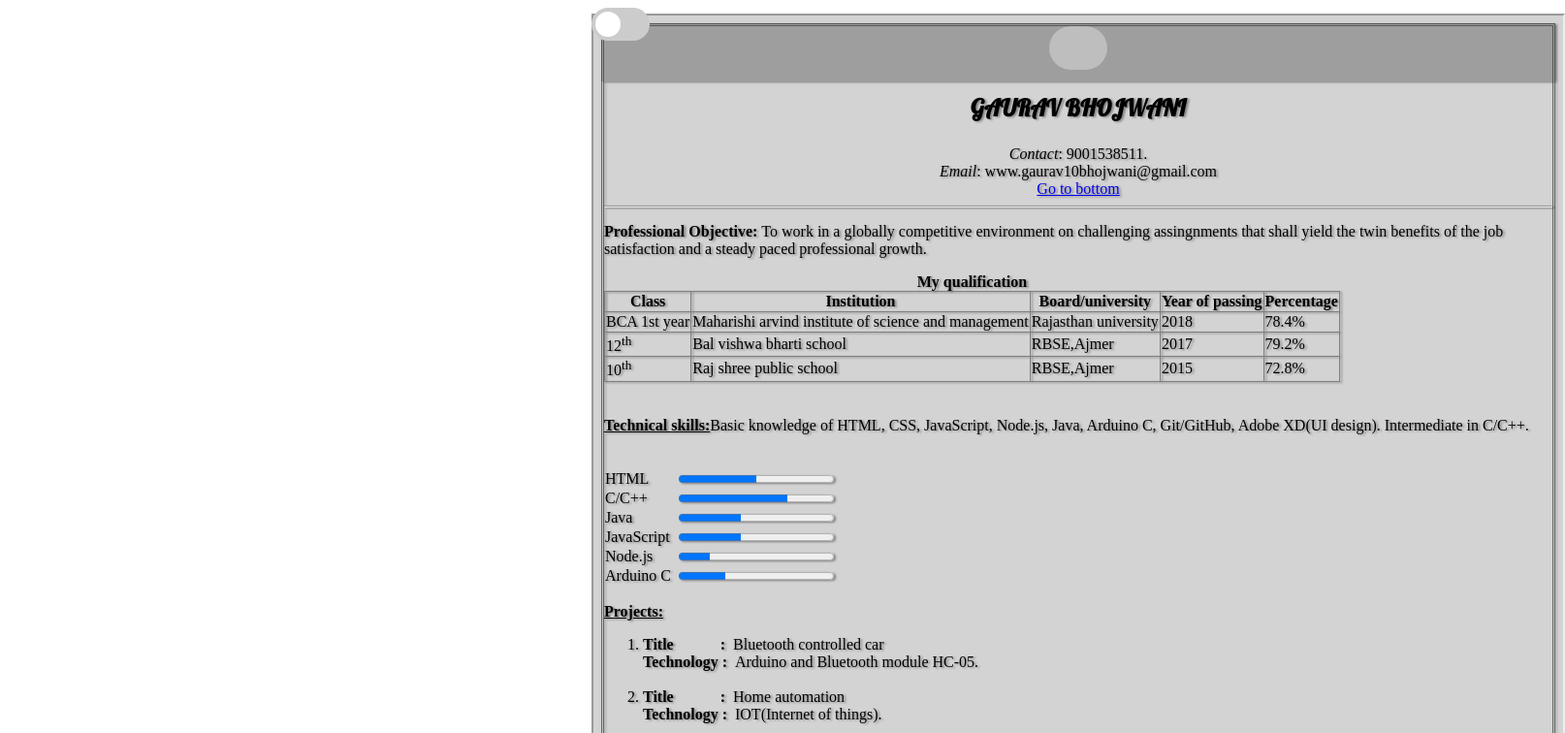
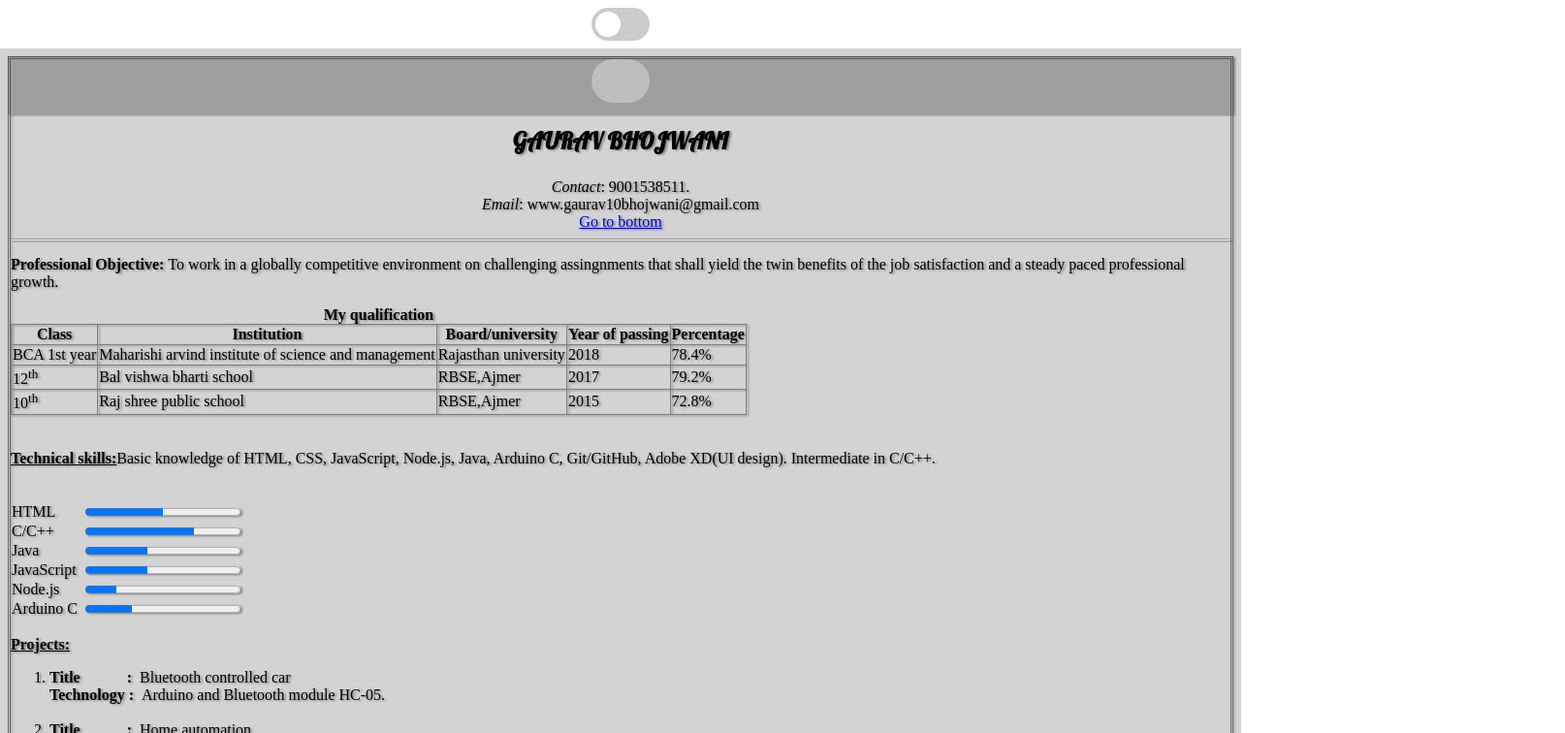
Before and after one commit to Gauravdarkslayer/Gauravdarkslayer.github.io, a plain HTML site: page index.html in a window 1280 px wide. Shown: the top 756 px of the page at 97% size, 1614 px wide, since content can reach past the window. Drawn offline with Linux system fonts and the light colour scheme.

Commit message:
Update index.html

```diff
--- a/index.html
+++ b/index.html
@@ -86,8 +86,8 @@
                     <input type="checkbox" id="myCheck" onclick="myFunction()">
                     <span class="slider round"></span>
                     <center>
-                   <iframe style="height:1080; width:1000; align="center" margin-top: auto; scrolling = "no" display:none;" id="text" src="gauravdarkslayer.github.io/OriginalResume.html"></iframe>
-                   <iframe style="height:1080; width:1000; margin-top: auto; display: block;"scrolling = "no" id="texts" src="gauravdarkslayer.github.io/myPortfolio.html"></iframe>
+                   <iframe style=" position:fixed; height:1080; width:1000;  margin-top: auto;  display:none; top:50px; left:0px; bottom:0px; right:0px; width:100%; height:100%; border:none; margin:0; padding:0; overflow:hidden; " id="text" src="gauravdarkslayer.github.io/myPortfolio.html"></iframe>
+                   <iframe style="position:fixed; height:1080; width:1000; margin-top: auto; display: block; top:50px; left:0px; bottom:0px; right:0px; width:100%; height:100%; border:none; margin:0; padding:0; overflow:hidden; " id="texts" src="gauravdarkslayer.github.io/OriginalResume.html"></iframe>
                     </center>
 
                   </label>
```
